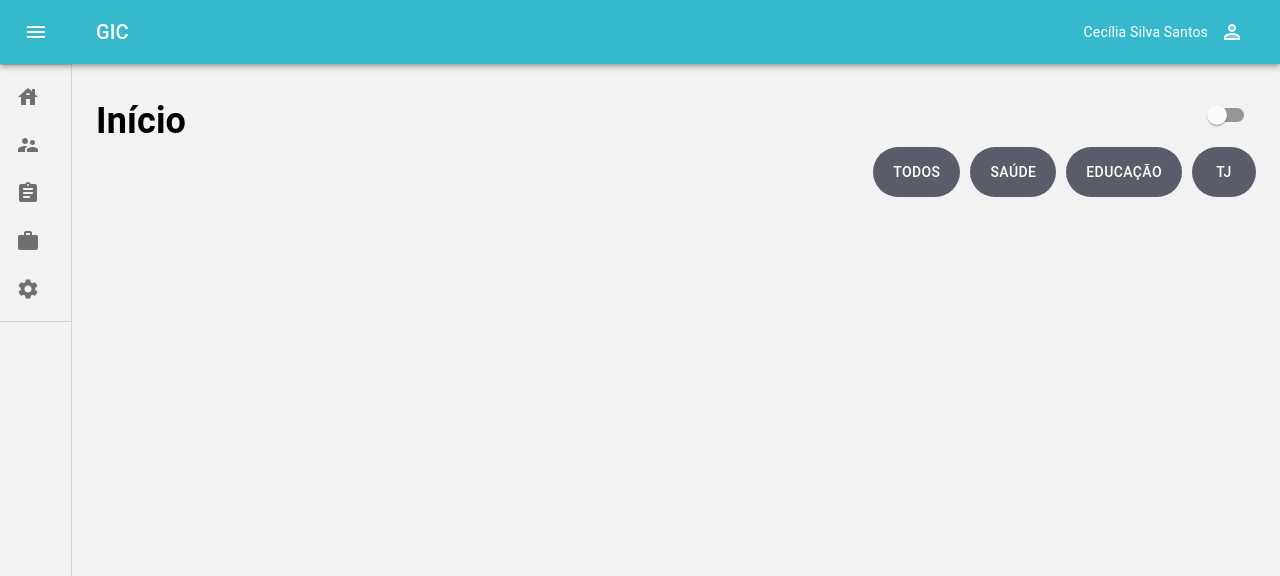
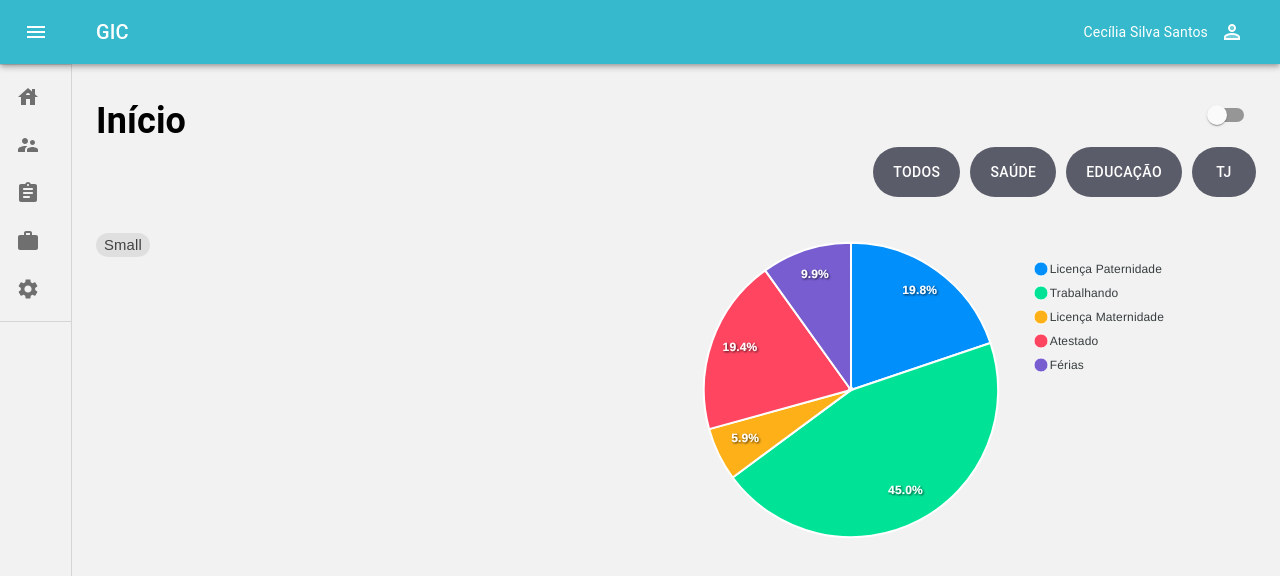
Before and after one commit to ketlen-Batista/gerenciador-front-end, a React (Vite) app: page /gerenciador-gic in a window 1280 px wide. Shown: the top 576 px of the page. Built offline with nearby package versions, Linux system fonts and the light colour scheme; the HTML template or start-up script is replaced by a standard one.

Commit message:
chore: add graphic

```diff
--- a/package.json
+++ b/package.json
@@ -32,8 +32,10 @@
     "@mui/x-data-grid": "^7.1.1",
     "@vitejs/plugin-react-swc": "^3.6.0",
     "antd": "^5.17.2",
+    "apexcharts": "^3.49.1",
     "date-fns": "^3.6.0",
     "react": "^18.2.0",
+    "react-apexcharts": "^1.4.1",
     "react-dom": "^18.2.0",
     "react-icons": "^5.0.1",
     "react-router-dom": "^6.23.1",
--- a/src/pages/HomePage/index.tsx
+++ b/src/pages/HomePage/index.tsx
@@ -1,12 +1,41 @@
 import React from 'react';
 
-import { Box, Grid } from '@mui/material';
+import { Box, Chip, Grid } from '@mui/material';
 import DefaultPage from '@src/templates/DefaultPage';
 import { setores } from '@src/utils/constants';
+import Chart from 'react-apexcharts';
 
 import ButtonFilter from '@src/components/ButtonFilter';
 
 const HomePage = () => {
+  var options = {
+    series: [44, 100, 13, 43, 22],
+    chart: {
+      width: 400,
+      type: 'pie',
+    },
+    labels: [
+      'Licença Paternidade',
+      'Trabalhando',
+      'Licença Maternidade',
+      'Atestado',
+      'Férias',
+    ],
+    responsive: [
+      {
+        breakpoint: 480,
+        options: {
+          chart: {
+            width: 400,
+          },
+          legend: {
+            position: 'bottom',
+          },
+        },
+      },
+    ],
+  };
+
   return (
     <DefaultPage pageTitle="Início">
       <Grid container spacing={2}>
@@ -17,6 +46,19 @@ const HomePage = () => {
             ))}
           </Box>
         </Grid>
+
+        <Grid item xs={6}>
+          <Chip label="Small" size="small" />
+        </Grid>
+
+        <Grid item xs={6}>
+          <Chart
+            options={options}
+            series={options.series}
+            type="pie"
+            width={500}
+          />
+        </Grid>
       </Grid>
     </DefaultPage>
   );
```
Also changed, not shown: 1 other file (tests, documents, lock files or other folders).
